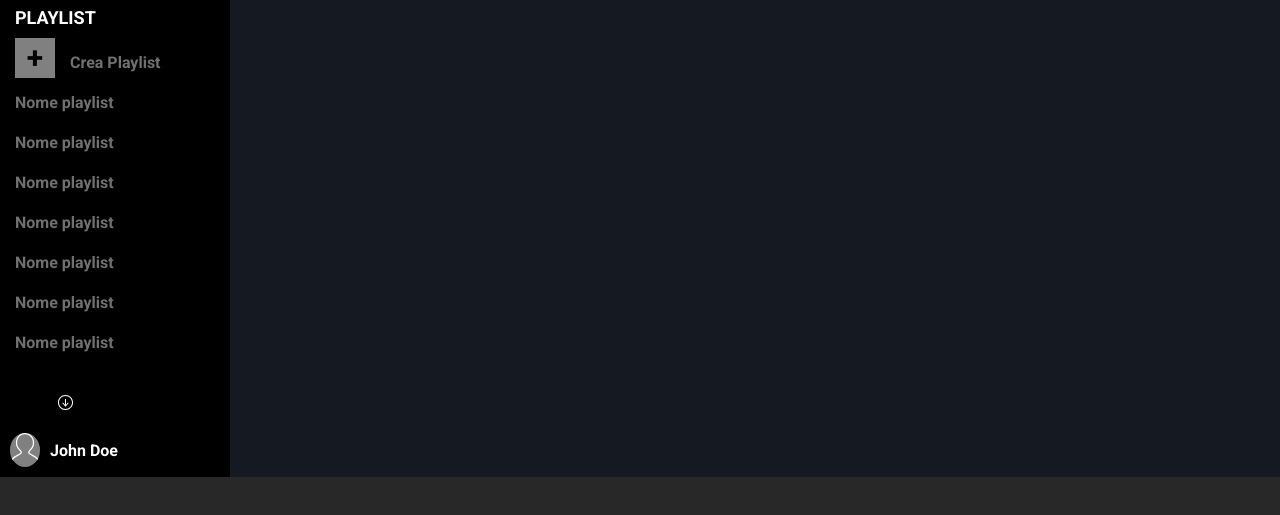
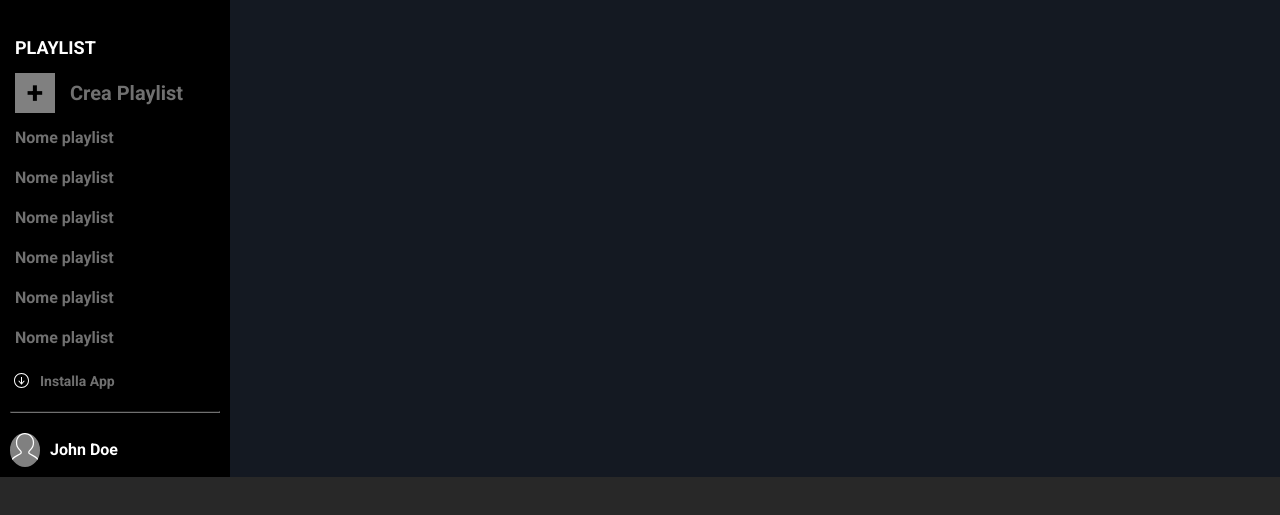
Before and after one commit to EmanueleDinaro/html-css-spotifyweb, a plain HTML site: page index.html in a window 1280 px wide. Shown: the part 233-748 px from the top of the page. Drawn offline with Linux system fonts and the light colour scheme.

Commit message:
feat: fix resp header on >= MD viewport

```diff
--- a/css/style.css
+++ b/css/style.css
@@ -109,8 +109,12 @@ header {
     flex-shrink: 0;
     display: flex;
     flex-direction: column;
-    position: relative;
-    /* justify-content: space-between; */
+    justify-content: space-between;
+    overflow-y: auto;
+}
+
+header::-webkit-scrollbar {
+    display: none;
 }
 
 header .logo-big {
@@ -136,13 +140,14 @@ header .nav-icons {
     flex-direction: column;
     align-items: center;
     padding: 10px;
-    position: absolute;
-    bottom: 0;
-    left: 0;
+
 }
 
 #download {
     width: 20px;
+}
+
+.download {
     margin-bottom: 20px;
 }
 
@@ -152,13 +157,13 @@ header .nav-icons {
     border-radius: 50%;
 }
 
-.nav-bot .name-profile {
+.nav-bot .download-app,
+.nav-bot .name-profile,
+.nav-playlist,
+hr {
     display: none;
 }
 
-.nav-playlist {
-    display: none;
-}
 
 
 
@@ -192,6 +197,8 @@ main {
 footer {
     height: 90px;
     background-color: #282828;
+    position: sticky;
+    z-index: 69;
 }
 
 /*----------------
@@ -240,9 +247,16 @@ footer {
         font-weight: 800;
     }
     .nav-playlist {
-        display: block;
+        display: flex;
+        flex-direction: column;
         color: #fff;
         padding-left: 15px;
+        margin: 30px 0;
+    }
+    .create-playlist {
+        display: flex;
+        align-items: center;
+        font-size: 20px;
     }
     .nav-playlist h2 {
         text-transform: uppercase;
@@ -270,15 +284,39 @@ footer {
         color: #000;
         font-weight: 900;
     }
-    .nav-playlist strong {
+    .nav-bot {
+        background-color: #000;
+        width: 100%;
+        align-items: flex-start;
+        z-index: 100;
+        position: sticky;
+        bottom: 0;
+        left: 0;
     }
 
-    .profile {
+    .profile,
+    .download {
         display: flex;
         align-items: center;
+        margin-bottom: 0;
     }
 
-    .nav-bot .profile .name-profile {
+    .nav-bot .download-app {
+        display: inline;
+        color: #707070;
+        font-weight: 900;
+        margin-left: 10px;
+        font-size: 14px;
+    }
+
+    hr {
+        display: block;
+        width: 100%;
+        margin: 20px 0;
+        border-color: #707070;
+    }
+
+    .nav-bot .name-profile {
         display: inline;
         color: #fff;
         font-weight: 900;
--- a/index.html
+++ b/index.html
@@ -33,7 +33,11 @@
             <div class="nav-playlist">
                 <h2>playlist</h2>
                 <ul>
-                    <li><div class="plus-icon">+</div><strong>Crea Playlist</strong></li>
+                    <li>
+                        <div class="create-playlist">
+                            <div class="plus-icon">+</div><strong>Crea Playlist</strong>
+                        </div>
+                    </li>
                     <li>Nome playlist</li>
                     <li>Nome playlist</li>
                     <li>Nome playlist</li>
@@ -45,8 +49,13 @@
             </div>
 
             <div class="nav-bot">
-                <img id="download" src="img/download.svg" alt="download">
-                <div class="profile"><img id="profile" src="img/profile.svg" alt="profile"><span class="name-profile">John Doe</span></div>
+                <div class="download">
+                    <img id="download" src="img/download.svg" alt="download"><span class="download-app">Installa App</span>
+                </div>
+                <hr>
+                <div class="profile">
+                    <img id="profile" src="img/profile.svg" alt="profile"><span class="name-profile">John Doe</span>
+                </div>
             </div>
         </header>
 
```
